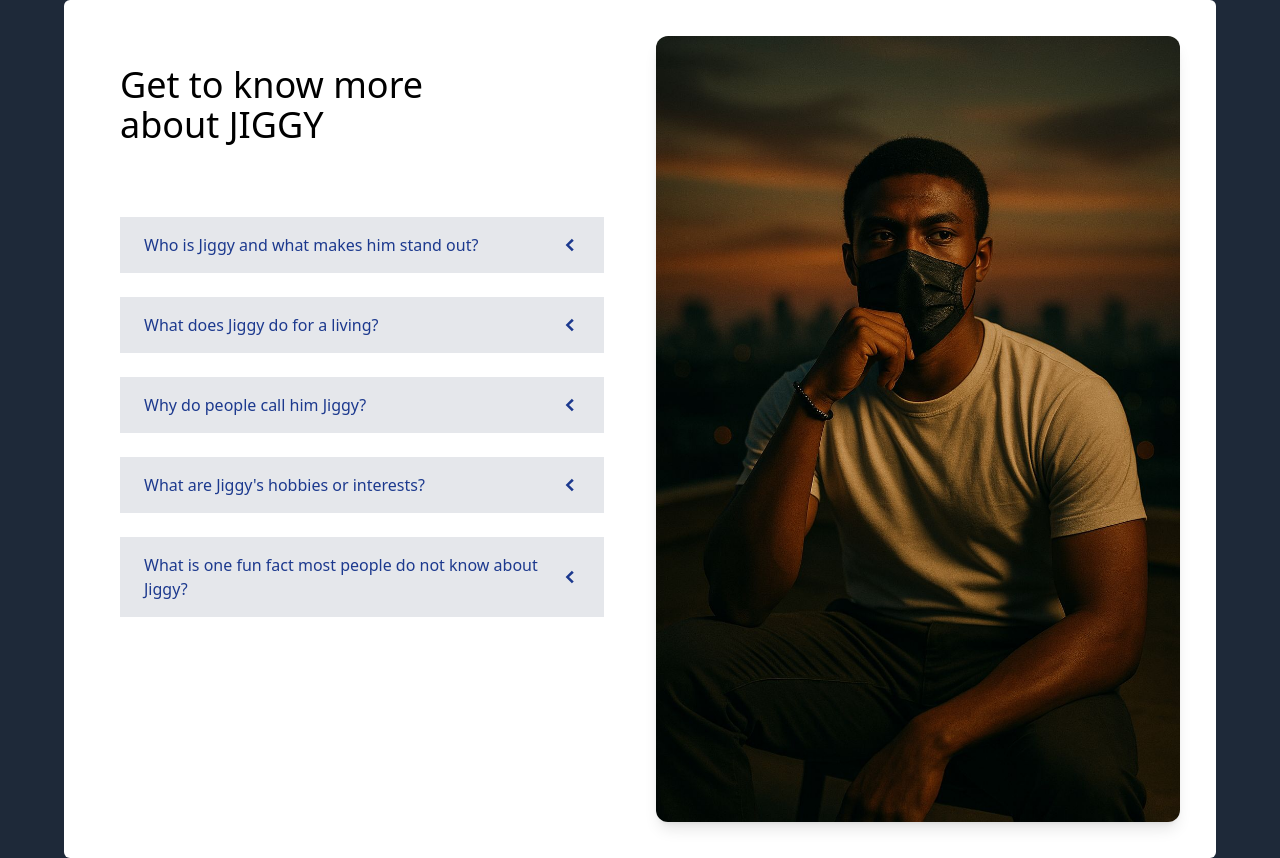
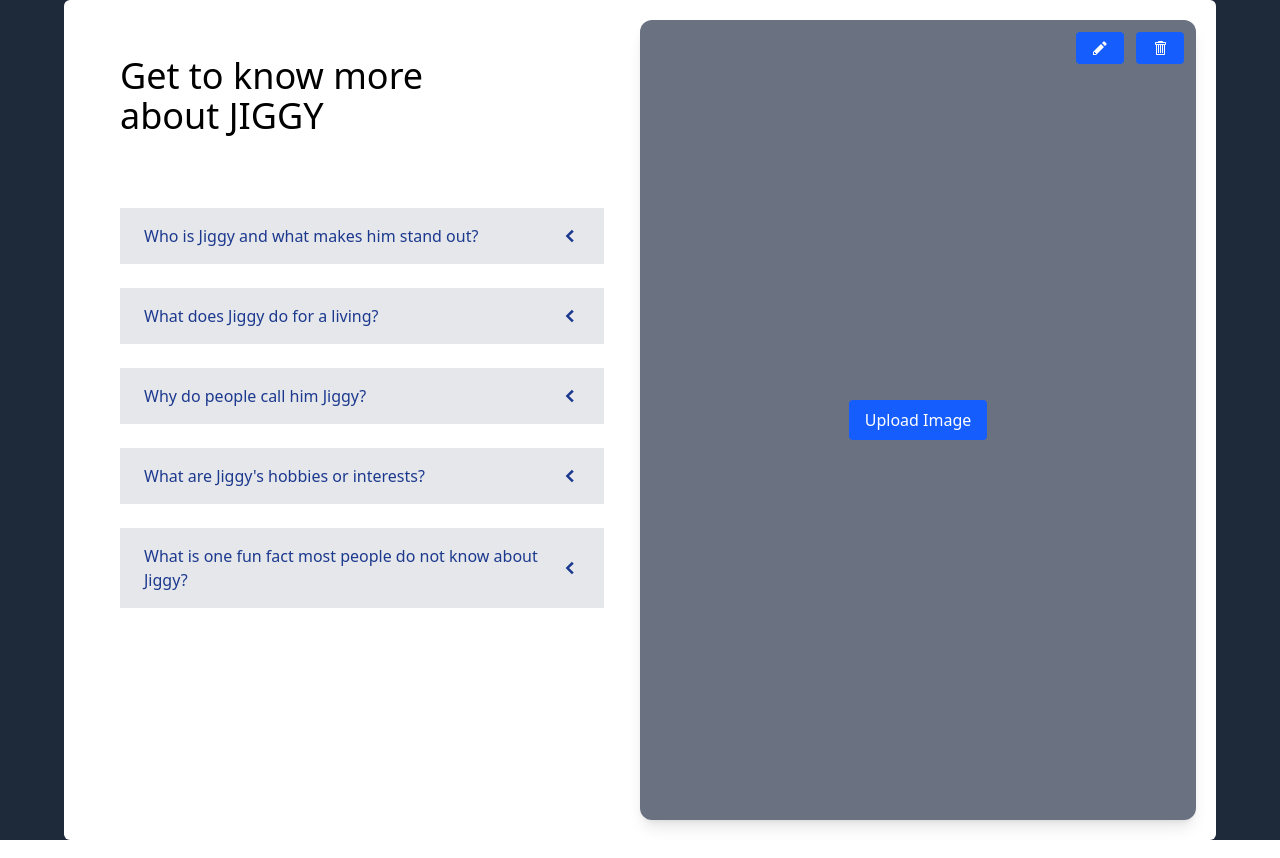
Before and after one commit to vickcodes001/accordion, a React (Vite) app: page / in a window 1280 px wide. Built offline with nearby package versions, Linux system fonts and the light colour scheme.

Commit message:
made the image uploadeable and added an edit and delete button

```diff
--- a/src/App.js
+++ b/src/App.js
@@ -41,9 +41,4 @@ function App() {
   );
 }
 
-// <FirstButton />
-//       <SecondButton />
-//       <ThirdButton />
-//       <FourthButton />
-
 export default App;
--- a/src/components/Accordion.js
+++ b/src/components/Accordion.js
@@ -1,9 +1,31 @@
-import { useState } from "react";
-import { GoChevronDown, GoChevronLeft } from "react-icons/go";
-import jiggy from "../../public/assets/jiggy.jpg";
+import { useEffect, useState, useRef } from "react";
+import { GoChevronDown, GoChevronLeft, GoTrashcan, GoPencil } from "react-icons/go";
 
 function Accordion({ items }) {
   const [expandedIndex, setExpandedIndex] = useState(-1);
+  const [image, setImage] = useState(null)
+  const fileInputRef = useRef()
+
+  useEffect(() => {
+    const savedImage = localStorage.getItem("stored-image")
+    if (savedImage) {
+      setImage(savedImage)
+    }
+
+  }, [])
+
+  const handleImageChange = (event) => {
+    const file = event.target.files?.[0] // get the selected image of index 0
+    if (!file) return;
+
+    const reader = new FileReader();
+    reader.onloadend = () => {
+      const base64 = reader.result;
+      setImage(base64);
+      localStorage.setItem("stored-image", base64)
+    }
+    reader.readAsDataURL(file)
+  }
 
   const handleClick = (nextIndex) => {
     if (expandedIndex === nextIndex) {
@@ -12,6 +34,15 @@ function Accordion({ items }) {
       setExpandedIndex(nextIndex);
     }
   };
+
+  const handleImageDelete = () => {
+    setImage(null)
+    localStorage.removeItem("stored-image")
+  }
+
+  const handleImageEdit = () => {
+    return fileInputRef.current.click()
+  }
 
   const renderedItems = items.map((item, index) => {
     const isExpanded = index === expandedIndex;
@@ -40,7 +71,7 @@ function Accordion({ items }) {
 
   return (
     // Accordion container
-    <div className="flex flex-col-reverse md:flex-row max-w-6xl md-h-full mx-auto md:grid-cols-2 items-center justify-between rounded-md p-5 bg-white">
+    <div className="flex flex-col-reverse md:flex-row max-w-6xl md-h-full mx-auto md:grid-cols-2 lg:w-full items-center justify-between rounded-md p-5 bg-white">
       {/* left div */}
       <div className="flex flex-col gap-10 lg:w-1/2 h-200 p-4">
         <h3 className="text-2xl lg:text-4xl text-center lg:text-left mt-5 md:text-4xl mb-5 lg:ml-5">
@@ -50,13 +81,38 @@ function Accordion({ items }) {
         <div>{renderedItems}</div>
       </div>
       {/* right div */}
-      <div className="flex justify-end lg:w-1/2 p-4">
-        <div className="rounded-xl shadow-lg overflow-hidden">
-          <img
-            className="object-cover hover:scale-105 transition-all ease-in-out duration-500"
-            src={jiggy}
-            alt="an ai photo of a guy on face mask"
+      <div className="flex justify-center lg:w-1/2 bg-gray-500 rounded-xl relative w-full h-120 lg:h-200">
+        <div className="flex flex-col items-center justify-center relative rounded-xl shadow-lg  overflow-hidden w-[100%] h-[100%]">
+          <div>
+            <input
+            type="file"
+            accept="image/*"
+            ref={fileInputRef}
+            onChange={handleImageChange}
+            className="hidden w-full h-full"
           />
+          </div>
+          {/* upload button */}
+          <button
+            onClick={() => fileInputRef.current.click()}
+            className="px-4 py-2 bg-blue-600 text-white rounded cursor-pointer">
+              Upload Image
+          </button>
+          <div className="absolute z-20">
+            {image && (
+            <img src={image} alt="Uploads" className="hover:scale-105 transition-all ease-in-out duration-500 z-10 w-full h-full" />
+          )}
+          </div>
+       </div>
+
+        {/* edit and delete btn */}
+        <div className="flex gap-3 absolute z-20 right-0 p-3">
+          <button onClick={handleImageEdit} className="px-4 py-2 bg-blue-600 text-white  rounded cursor-pointer">
+            <GoPencil className="" />
+          </button>
+          <button onClick={handleImageDelete} className="px-4 py-2 bg-blue-600 text-white rounded cursor-pointer">
+            <GoTrashcan />
+          </button>
         </div>
       </div>
     </div>
```
